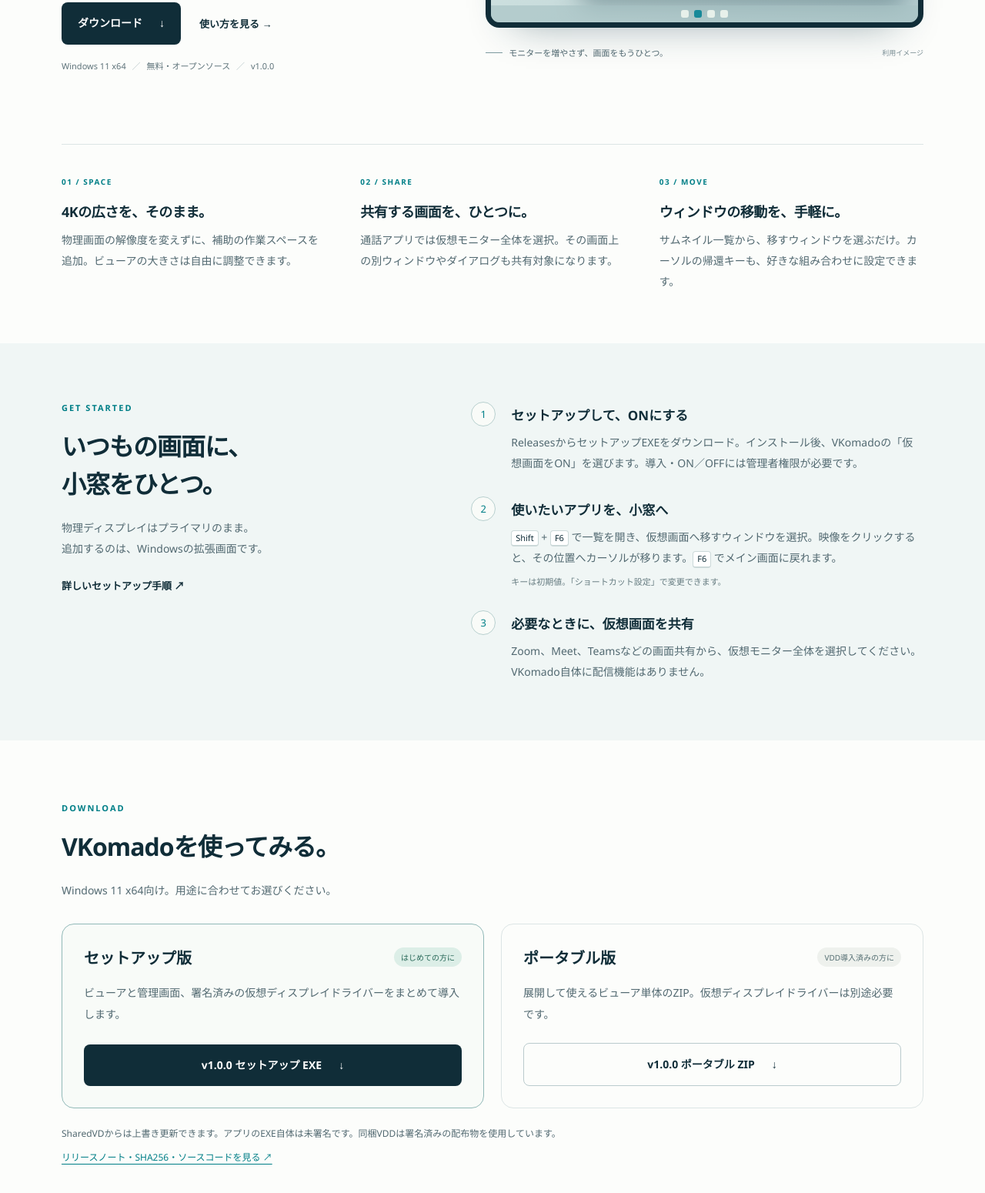
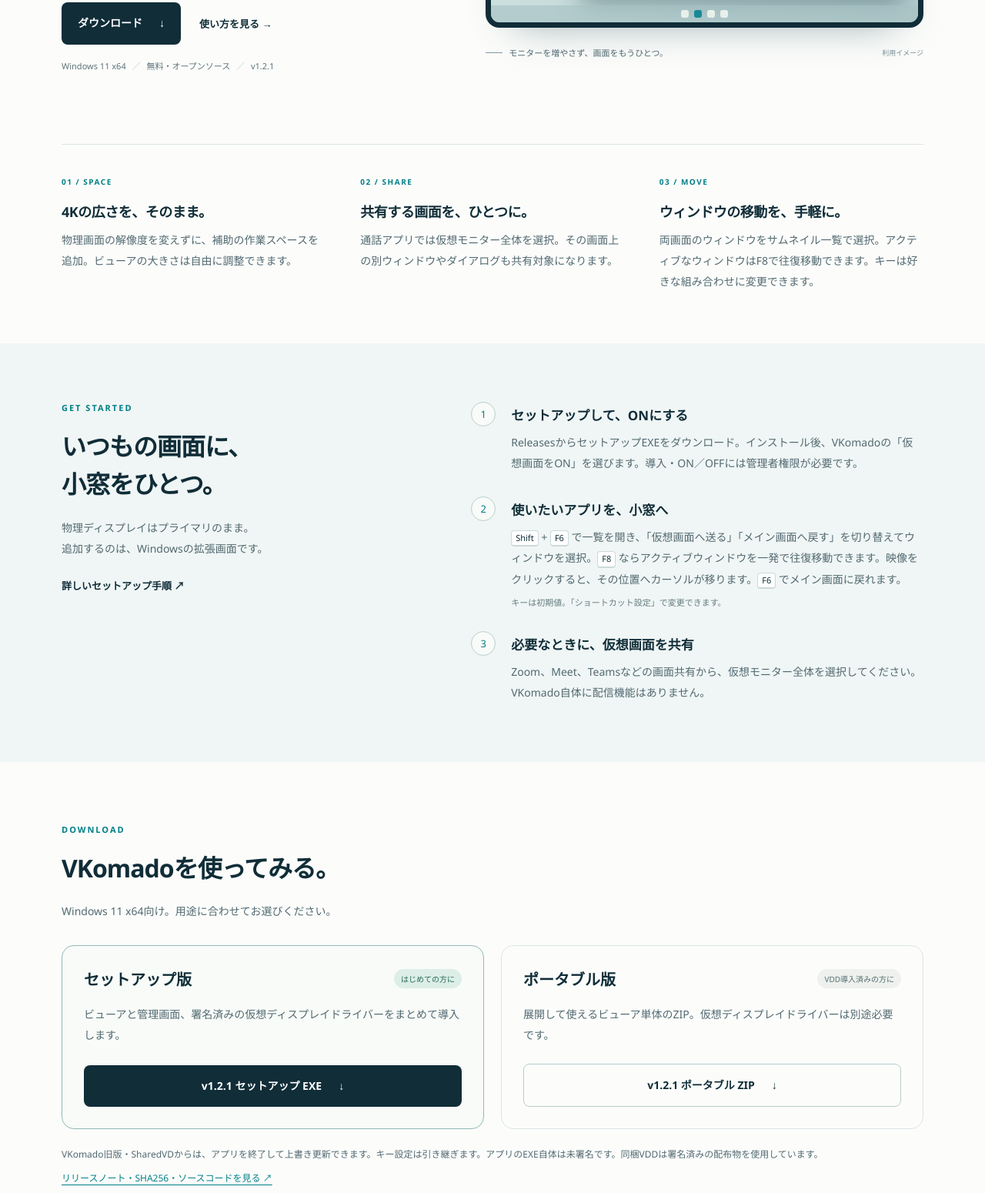
Before and after one commit to msdshsk/v-komado, a plain HTML site: page site/index.html in a window 1280 px wide. Shown: the part 550-2100 px from the top of the page at 77% size. Drawn offline with Linux system fonts and the light colour scheme.

Commit message:
Update website for VKomado 1.2.1 release

```diff
--- a/site/index.html
+++ b/site/index.html
@@ -30,7 +30,7 @@
         <h1 id="hero-title">画面の中に、<br>もうひとつの<br><span>作業スペース。</span></h1>
         <p class="intro">大きな画面は、そのままに。<br>仮想ディスプレイをひとつのウィンドウにして、<br class="desktop-break">作業や画面共有のための場所をつくります。</p>
         <div class="hero-actions"><a class="button primary" href="https://github.com/msdshsk/v-komado/releases/latest">ダウンロード <span aria-hidden="true">↓</span></a><a class="text-link" href="#how">使い方を見る <span aria-hidden="true">→</span></a></div>
-        <p class="meta">Windows 11 x64 <span>／</span> 無料・オープンソース <span>／</span> v1.0.0</p>
+        <p class="meta">Windows 11 x64 <span>／</span> 無料・オープンソース <span>／</span> v1.2.1</p>
       </div>
       <div class="visual" role="img" aria-label="4K画面の中に、共有用の1080p仮想画面をウィンドウとして置く利用イメージ">
         <div class="visual-caption"><span>YOUR DESKTOP</span><span>3840 × 2160</span></div>
@@ -46,23 +46,23 @@
     <section class="benefits wrap" aria-label="VKomadoでできること">
       <article><span class="feature-number">01 / SPACE</span><h2>4Kの広さを、そのまま。</h2><p>物理画面の解像度を変えずに、補助の作業スペースを追加。ビューアの大きさは自由に調整できます。</p></article>
       <article><span class="feature-number">02 / SHARE</span><h2>共有する画面を、ひとつに。</h2><p>通話アプリでは仮想モニター全体を選択。その画面上の別ウィンドウやダイアログも共有対象になります。</p></article>
-      <article><span class="feature-number">03 / MOVE</span><h2>ウィンドウの移動を、手軽に。</h2><p>サムネイル一覧から、移すウィンドウを選ぶだけ。カーソルの帰還キーも、好きな組み合わせに設定できます。</p></article>
+      <article><span class="feature-number">03 / MOVE</span><h2>ウィンドウの移動を、手軽に。</h2><p>両画面のウィンドウをサムネイル一覧で選択。アクティブなウィンドウはF8で往復移動できます。キーは好きな組み合わせに変更できます。</p></article>
     </section>
     <section class="how-section" id="how" aria-labelledby="how-title">
       <div class="wrap how-layout"><div class="section-heading"><p class="eyebrow">GET STARTED</p><h2 id="how-title">いつもの画面に、<br>小窓をひとつ。</h2><p>物理ディスプレイはプライマリのまま。<br>追加するのは、Windowsの拡張画面です。</p><a class="text-link" href="https://github.com/msdshsk/v-komado/blob/main/docs/SETUP.md">詳しいセットアップ手順 <span aria-hidden="true">↗</span></a></div>
-        <ol class="steps"><li><span class="step-number">1</span><div><h3>セットアップして、ONにする</h3><p>ReleasesからセットアップEXEをダウンロード。インストール後、VKomadoの「仮想画面をON」を選びます。導入・ON／OFFには管理者権限が必要です。</p></div></li><li><span class="step-number">2</span><div><h3>使いたいアプリを、小窓へ</h3><p><kbd>Shift</kbd> + <kbd>F6</kbd> で一覧を開き、仮想画面へ移すウィンドウを選択。映像をクリックすると、その位置へカーソルが移ります。<kbd>F6</kbd> でメイン画面に戻れます。</p><span class="step-tip">キーは初期値。「ショートカット設定」で変更できます。</span></div></li><li><span class="step-number">3</span><div><h3>必要なときに、仮想画面を共有</h3><p>Zoom、Meet、Teamsなどの画面共有から、仮想モニター全体を選択してください。VKomado自体に配信機能はありません。</p></div></li></ol>
+        <ol class="steps"><li><span class="step-number">1</span><div><h3>セットアップして、ONにする</h3><p>ReleasesからセットアップEXEをダウンロード。インストール後、VKomadoの「仮想画面をON」を選びます。導入・ON／OFFには管理者権限が必要です。</p></div></li><li><span class="step-number">2</span><div><h3>使いたいアプリを、小窓へ</h3><p><kbd>Shift</kbd> + <kbd>F6</kbd> で一覧を開き、「仮想画面へ送る」「メイン画面へ戻す」を切り替えてウィンドウを選択。<kbd>F8</kbd> ならアクティブウィンドウを一発で往復移動できます。映像をクリックすると、その位置へカーソルが移ります。<kbd>F6</kbd> でメイン画面に戻れます。</p><span class="step-tip">キーは初期値。「ショートカット設定」で変更できます。</span></div></li><li><span class="step-number">3</span><div><h3>必要なときに、仮想画面を共有</h3><p>Zoom、Meet、Teamsなどの画面共有から、仮想モニター全体を選択してください。VKomado自体に配信機能はありません。</p></div></li></ol>
       </div>
     </section>
     <section class="downloads wrap" id="download" aria-labelledby="download-title">
       <div class="section-heading"><p class="eyebrow">DOWNLOAD</p><h2 id="download-title">VKomadoを使ってみる。</h2><p>Windows 11 x64向け。用途に合わせてお選びください。</p></div>
-      <div class="download-options"><article class="download-card recommended"><div class="card-heading"><h3>セットアップ版</h3><span class="badge">はじめての方に</span></div><p>ビューアと管理画面、署名済みの仮想ディスプレイドライバーをまとめて導入します。</p><a class="button primary" href="https://github.com/msdshsk/v-komado/releases/download/v1.0.0/VKomado-1.0.0-Setup-win-x64.exe">v1.0.0 セットアップ EXE <span aria-hidden="true">↓</span></a></article><article class="download-card"><div class="card-heading"><h3>ポータブル版</h3><span class="badge muted">VDD導入済みの方に</span></div><p>展開して使えるビューア単体のZIP。仮想ディスプレイドライバーは別途必要です。</p><a class="button secondary" href="https://github.com/msdshsk/v-komado/releases/download/v1.0.0/VKomado-1.0.0-win-x64.zip">v1.0.0 ポータブル ZIP <span aria-hidden="true">↓</span></a></article></div>
-      <p class="download-note">SharedVDからは上書き更新できます。アプリのEXE自体は未署名です。同梱VDDは署名済みの配布物を使用しています。<br><a href="https://github.com/msdshsk/v-komado/releases/latest">リリースノート・SHA256・ソースコードを見る ↗</a></p>
+      <div class="download-options"><article class="download-card recommended"><div class="card-heading"><h3>セットアップ版</h3><span class="badge">はじめての方に</span></div><p>ビューアと管理画面、署名済みの仮想ディスプレイドライバーをまとめて導入します。</p><a class="button primary" href="https://github.com/msdshsk/v-komado/releases/download/v1.2.1/VKomado-1.2.1-Setup-win-x64.exe">v1.2.1 セットアップ EXE <span aria-hidden="true">↓</span></a></article><article class="download-card"><div class="card-heading"><h3>ポータブル版</h3><span class="badge muted">VDD導入済みの方に</span></div><p>展開して使えるビューア単体のZIP。仮想ディスプレイドライバーは別途必要です。</p><a class="button secondary" href="https://github.com/msdshsk/v-komado/releases/download/v1.2.1/VKomado-1.2.1-win-x64.zip">v1.2.1 ポータブル ZIP <span aria-hidden="true">↓</span></a></article></div>
+      <p class="download-note">VKomado旧版・SharedVDからは、アプリを終了して上書き更新できます。キー設定は引き継ぎます。アプリのEXE自体は未署名です。同梱VDDは署名済みの配布物を使用しています。<br><a href="https://github.com/msdshsk/v-komado/releases/latest">リリースノート・SHA256・ソースコードを見る ↗</a></p>
     </section>
     <section class="faq wrap" id="questions" aria-labelledby="faq-title"><div class="section-heading"><p class="eyebrow">GOOD TO KNOW</p><h2 id="faq-title">使う前に、少しだけ。</h2></div><div class="questions">
       <details><summary>画面共有のアプリも必要ですか？</summary><p>はい。VKomadoは仮想画面を手元に表示・操作するツールです。相手への配信は、普段お使いの通話・画面共有アプリで行います。各アプリや組織ポリシーによる動作の違いは、ご利用環境で確認してください。</p></details>
       <details><summary>解像度は変更できますか？</summary><p>新規導入時は1080p・60Hz。Windowsのディスプレイ設定から720p／1080p／1440p／4Kを選択できます。旧設定では<a href="https://github.com/msdshsk/v-komado/blob/main/docs/RESOLUTION-PRESETS.md">解像度の追加</a>が必要な場合があります。アプリ内での解像度選択は未対応で、OFF→ONで1080pへ戻る場合があります。</p></details>
       <details><summary>終了したら、開いていたアプリはどうなりますか？</summary><p>通常のビューア終了時や仮想画面のOFF前に、配置したウィンドウをメイン画面へ戻します。アプリの内容は保存しません。管理者権限のアプリなどは移動できない場合があり、クラッシュ・強制終了時には退避できません。管理画面を閉じるだけでは仮想画面はOFFになりません。</p></details>
-      <details><summary>新しいダイアログも必ず仮想画面に開きますか？</summary><p>配置は各アプリ側の動作によります。メイン画面に開いたダイアログを仮想画面へ自動移動する機能はありません。仮想モニター全体の共有に含まれるのは、その画面上にあるウィンドウです。</p></details>
+      <details><summary>新しいダイアログも必ず仮想画面に開きますか？</summary><p>配置は各アプリ側の動作によります。「ショートカット設定」で試験的なダイアログ追従を有効にすると、仮想画面上の親アプリと同じプロセスに属する新しい付属ダイアログを、一度だけ親の近くへ移します（初期値OFF）。独立したアプリや親を特定できないウィンドウは対象外ですが、F8で手動移動できます。共有中は移動したダイアログの内容も共有されます。</p></details>
       <details><summary>対応環境や、現在の制限はありますか？</summary><p>Windows 11 x64、Direct3D 11／Windows Graphics Captureに対応する環境が必要です。対象VDDは1台。ARM64は非対応です。新規PCへの導入、異なるDPIの組み合わせ、長時間動作は幅広い環境での追加検証が必要です。詳細は<a href="https://github.com/msdshsk/v-komado#制限">READMEの制限</a>をご覧ください。</p></details>
     </div></section>
     <section class="open-source wrap"><div><p class="eyebrow">BUILT IN THE OPEN</p><h2>小さな道具を、みんなの手に。</h2><p>VKomadoはMITライセンスのオープンソースです。<br>不具合の報告や改善の提案は、GitHubへ。</p></div><a class="button secondary" href="https://github.com/msdshsk/v-komado/issues">Issuesを開く <span aria-hidden="true">↗</span></a></section>
```
